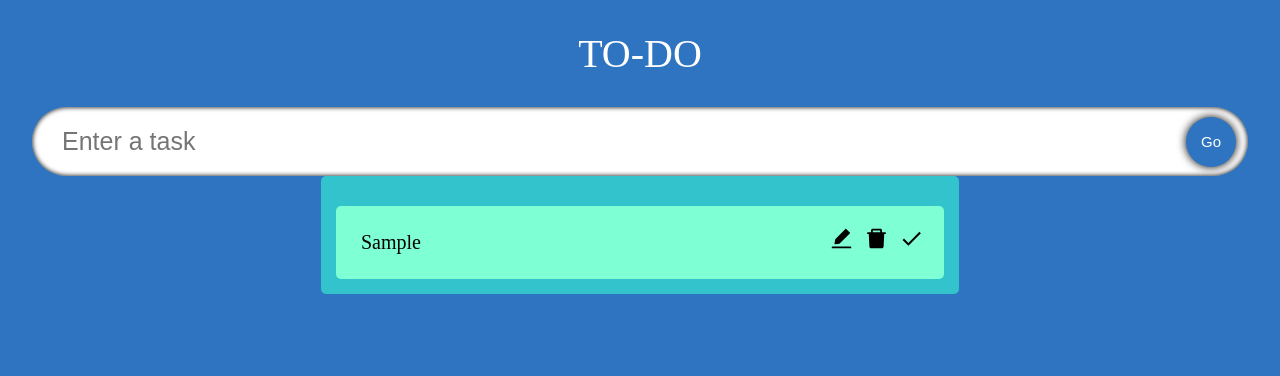
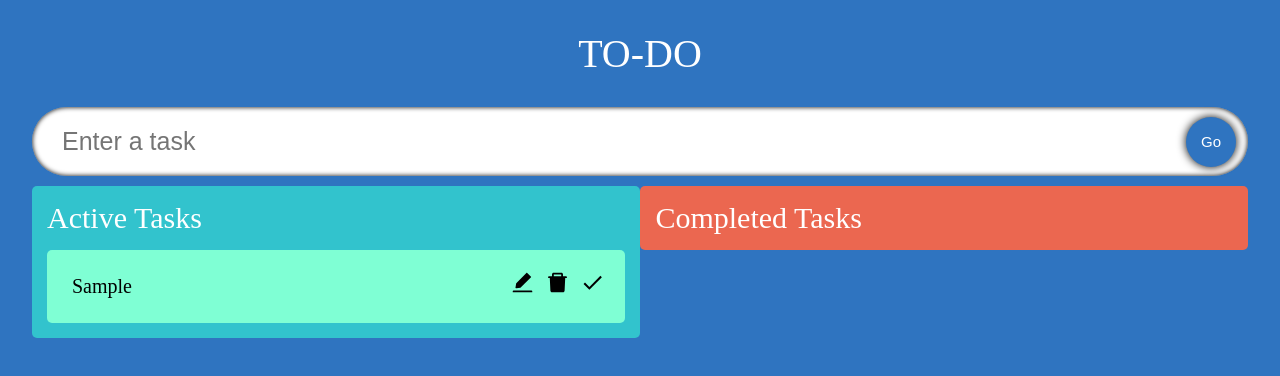
Before and after one commit to CloudJ1603/React-App, a React (Create React App) app: page / in a window 1280 px wide. Both pictures are taken after typing "Sample" into the empty fields and a click on the button "Go". Shown: the top 376 px of the page. Built offline with nearby package versions, Linux system fonts and the light colour scheme; a web font is replaced by a local one.

Commit message:
add drag and drop functionality

```diff
--- a/package.json
+++ b/package.json
@@ -9,8 +9,10 @@
     "@types/jest": "^27.5.2",
     "@types/node": "^16.18.57",
     "@types/react": "^18.2.24",
+    "@types/react-beautiful-dnd": "^13.1.5",
     "@types/react-dom": "^18.2.8",
     "react": "^18.2.0",
+    "react-beautiful-dnd": "^13.1.1",
     "react-dom": "^18.2.0",
     "react-icons": "^4.11.0",
     "react-scripts": "5.0.1",
--- a/src/App.tsx
+++ b/src/App.tsx
@@ -1,9 +1,9 @@
 import React, { useState } from 'react';
-
 import './App.css';
 import InputField from './components/InputField';
 import TodoList from './components/TodoList';
 import { Todo } from "./models/model";
+import { DragDropContext, DropResult } from 'react-beautiful-dnd';
 
 const App: React.FC = () => {
 
@@ -26,28 +26,66 @@ const App: React.FC = () => {
    */
   const [todo, setTodo] = useState<string>("");
   const [todos, setTodos] = useState<Todo[]>([]);
+  const [completedTodos, setCompletedTodos] = useState<Todo[]>([]);
 
   const handleAdd = (e: React.FormEvent) => {
     e.preventDefault();
 
     if(todo) {
-
-      setTodos([...todos, {id:Date.now(), todo:todo, isDone: false}])
+      setTodos([...todos, {id:Date.now(), todo:todo, isDone: false}]);
       setTodo("");
     }
   };
 
-  console.log(todos);
+
+  // logic to handle the drag and drop
+  const onDragEnd = (result:DropResult) => {
+    const { source, destination} = result;
+    if(!destination) return;
+
+    if(destination.droppableId === source.droppableId
+      && destination.index === source.index) {
+        return;
+      }
+
+    let add;
+    let active = todos;
+    let complete = completedTodos;
+
+    // Source Logic
+    if (source.droppableId === "TodosList") {
+      add = active[source.index];
+      active.splice(source.index, 1);
+    } else {
+      add = complete[source.index];
+      complete.splice(source.index, 1);
+    }
+
+    // Destination Logic
+    if (destination.droppableId === "TodosList") {
+      active.splice(destination.index, 0, add);
+    } else {
+      complete.splice(destination.index, 0, add);
+    }
+
+    setCompletedTodos(complete);
+    setTodos(active);
+
+  }
 
   return (
-    <div className="App">
-      <span className = "heading">To-Do</span>
-
-      <InputField todo={todo} setTodo={setTodo} handleAdd={handleAdd}/>
-      <TodoList todos = {todos} setTodos={setTodos} />
-
-    </div>
-
+    <DragDropContext onDragEnd={onDragEnd}>
+      <div className="App">
+        <span className = "heading">To-Do</span>
+        <InputField todo={todo} setTodo={setTodo} handleAdd={handleAdd}/>
+        <TodoList
+          todos = {todos}
+          setTodos={setTodos}
+          CompletedTodos = {completedTodos}
+          setCompletedTodos = {setCompletedTodos}
+        />
+      </div>
+    </DragDropContext>
   );
 };
 
--- a/src/components/InputField.tsx
+++ b/src/components/InputField.tsx
@@ -11,13 +11,15 @@ interface Props {
   It ddestructures the 'todo', 'setTodo' and 'handleAdd' props from 'Props' object, allowing
   use them within the component's logic.
 */
-const InputField:React.FC<Props> = ({todo, setTodo, handleAdd}: Props) => {
+const InputField: React.FC<Props> = ({todo, setTodo, handleAdd}: Props) => {
 
   //
   const inputRef = useRef<HTMLInputElement>(null);
 
   return (
-    <form className = "input" onSubmit={(e) => {
+    <form
+    className = "input"
+    onSubmit={(e) => {
       handleAdd(e);
       /*
         After calling 'handleAdd', the code accesses the 'current' property of the 'inputRef' object.
@@ -28,7 +30,7 @@ const InputField:React.FC<Props> = ({todo, setTodo, handleAdd}: Props) => {
     }}>
         <input
           ref = {inputRef}
-          type = "input"
+          type = "text"
           value={todo}
           /* when the input value changed, the function is executed
           and update the 'todo' state with new value provided by 'e.target.value'*/
@@ -40,7 +42,7 @@ const InputField:React.FC<Props> = ({todo, setTodo, handleAdd}: Props) => {
             Go
         </button>
     </form>
-  )
-}
+  );
+};
 
 export default InputField
--- a/src/components/SingleTodo.tsx
+++ b/src/components/SingleTodo.tsx
@@ -2,15 +2,17 @@ import React, { useState, useRef, useEffect} from 'react'
 import { Todo } from "../models/model"
 import { AiFillEdit, AiFillDelete } from 'react-icons/ai'
 import { MdDone } from 'react-icons/md'
+import { Draggable } from 'react-beautiful-dnd'
 
 type Props = {
+  index: number
   todo: Todo;
   todos: Todo[];
   setTodos: React.Dispatch<React.SetStateAction<Todo[]>>;
 
 }
 
-const SingleTodo = ({ todo, todos, setTodos }: Props) => {
+const SingleTodo = ({ index, todo, todos, setTodos }: Props) => {
 
   const [edit, setEdit] = useState<boolean>(false);
   const [editTodo, setEditTodo] = useState<string>(todo.todo);
@@ -70,9 +72,15 @@ const SingleTodo = ({ todo, todos, setTodos }: Props) => {
   },[edit]);
 
   return (
-    <form className="todos__single" onSubmit={(e) => handleEdit(e,todo.id)}>
-
-
+    <Draggable draggableId={todo.id.toString()} index={index}>
+      {(provided, snapshot)=>(
+        <form
+          className={`todos__single ${snapshot.isDragging ? "drag" : ""}`}
+          onSubmit={(e) => handleEdit(e,todo.id)}
+          {...provided.draggableProps}
+          {...provided.dragHandleProps}
+          ref={provided.innerRef}
+        >
           {/*cross out the completed todo item*/}
           {
             edit? (
@@ -91,7 +99,9 @@ const SingleTodo = ({ todo, todos, setTodos }: Props) => {
 
           {/* display the todo item icons */}
           <div>
-        <span className="icon" onClick={() => {
+            <span
+              className="icon"
+              onClick={() => {
                 if(!edit && !todo.isDone) {
                   setEdit(!edit)
                 }
@@ -106,7 +116,14 @@ const SingleTodo = ({ todo, todos, setTodos }: Props) => {
             </span>
           </div>
         </form>
+      )}
+
+
+
+    </Draggable>
+
+
   )
 }
 
-export default SingleTodo
+export default SingleTodo;
--- a/src/components/TodoList.tsx
+++ b/src/components/TodoList.tsx
@@ -2,26 +2,73 @@ import React from 'react'
 import "./style.css"
 import { Todo } from "../models/model";
 import SingleTodo from './SingleTodo';
+import { Droppable } from 'react-beautiful-dnd';
 
 interface Props{
     todos: Todo[]
     setTodos: React.Dispatch<React.SetStateAction<Todo[]>>
+    CompletedTodos:Todo[];
+    setCompletedTodos: React.Dispatch<React.SetStateAction<Todo[]>>;
 }
 
+const TodoList:React.FC<Props> = ({
+  todos,
+  setTodos,
+  CompletedTodos: completedTodos,
+  setCompletedTodos}:Props) => {
+  return (
+    <div className='container'>
+      <Droppable droppableId='TodosList'>
+        {(provided) => (
+          <div
+            className="todos"
+            ref={provided.innerRef}
+            {...provided.droppableProps}
+          >
+            <span className="todos__heading">Active Tasks</span>
+            {
+              todos.map((todo, index) => (
+                <SingleTodo
+                  index = {index}
+                  todo = {todo}
+                  todos = {todos}
+                  key={todo.id}
+                  setTodos={setTodos}
+                />
+              ))
+            }
+            {provided.placeholder}
+          </div>
+        )}
 
-const TodoList:React.FC<Props> = ({ todos, setTodos}:Props) => {
-  return (
-    <div className='todos'>
-      {todos.map((todo) => (
-        <SingleTodo
-            todo={todo}
-            key={todo.id}
-            todos={todos}
-            setTodos={setTodos}
-        />
-      ))}
+
+      </Droppable>
+
+      <Droppable droppableId='TodosRemove'>
+        {(provided) => (
+          <div
+            className="todos remove"
+            ref={provided.innerRef}
+            {...provided.droppableProps}
+          >
+            <span className="todos__heading">Completed Tasks</span>
+            {
+              completedTodos?.map((todo, index) => (
+                <SingleTodo
+                  index = {index}
+                  todo = {todo}
+                  todos = {completedTodos}
+                  key={todo.id}
+                  setTodos={setCompletedTodos}
+                />
+              ))
+            }
+            {provided.placeholder}
+          </div>
+        )}
+      </Droppable>
     </div>
-  )
-}
+  );
+};
 
-export default TodoList
+export default TodoList;
```
Also changed, not shown: src/index.tsx (+21 -9 lines), src/models/model.ts (+0 -21 lines), 1 other file (tests, documents, lock files or other folders). Lines whose indentation alone changed are shown as unchanged.
